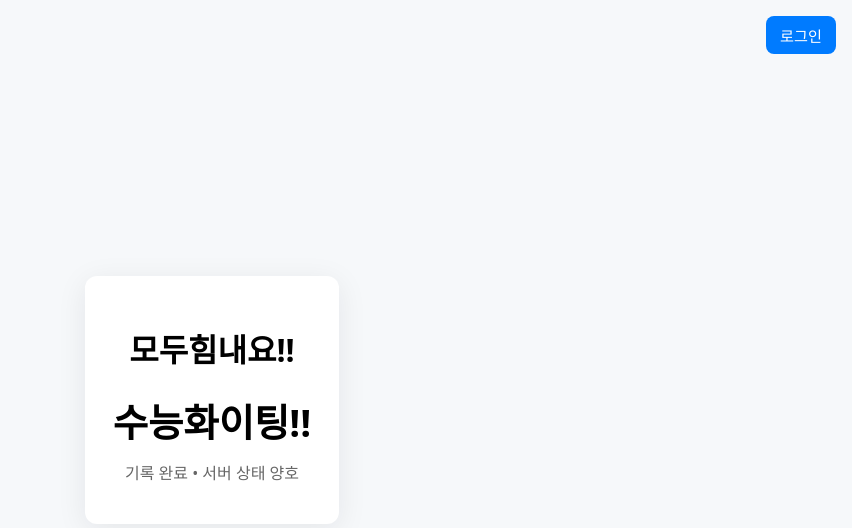
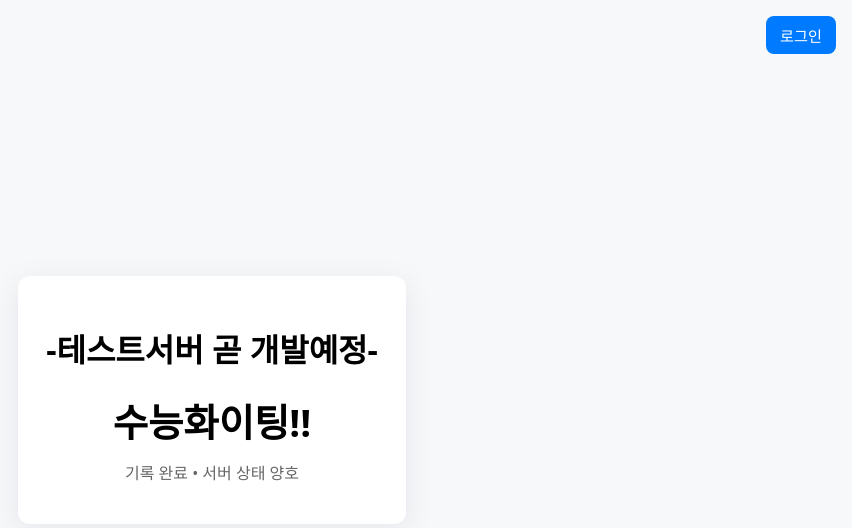
Before and after one commit to yeeaiy/silverliquid, a Flask app: page / in a window 1280 px wide. Shown: the top 528 px of the page, without its empty margins (428-1280 px from the left). Run offline with Flask 3, Linux system fonts and the light colour scheme; the visitor is signed in with stand-in values (Sample User, id 1).

Commit message:
Update index.html

```diff
--- a/templates/index.html
+++ b/templates/index.html
@@ -18,7 +18,7 @@ body { font-family: system-ui,-apple-system,BlinkMacSystemFont,'Segoe UI',Roboto
 <button class="login-btn" onclick="window.location.href='/login'">로그인</button>
 
 <div class="card">
-  <h1>모두힘내요!!</h1>
+  <h1>-테스트서버 곧 개발예정-</h1>
   <div id="ip" class="ip">수능화이팅!!</div>
   <div id="meta" class="meta">접속 기록 중...</div>
 </div>
```
